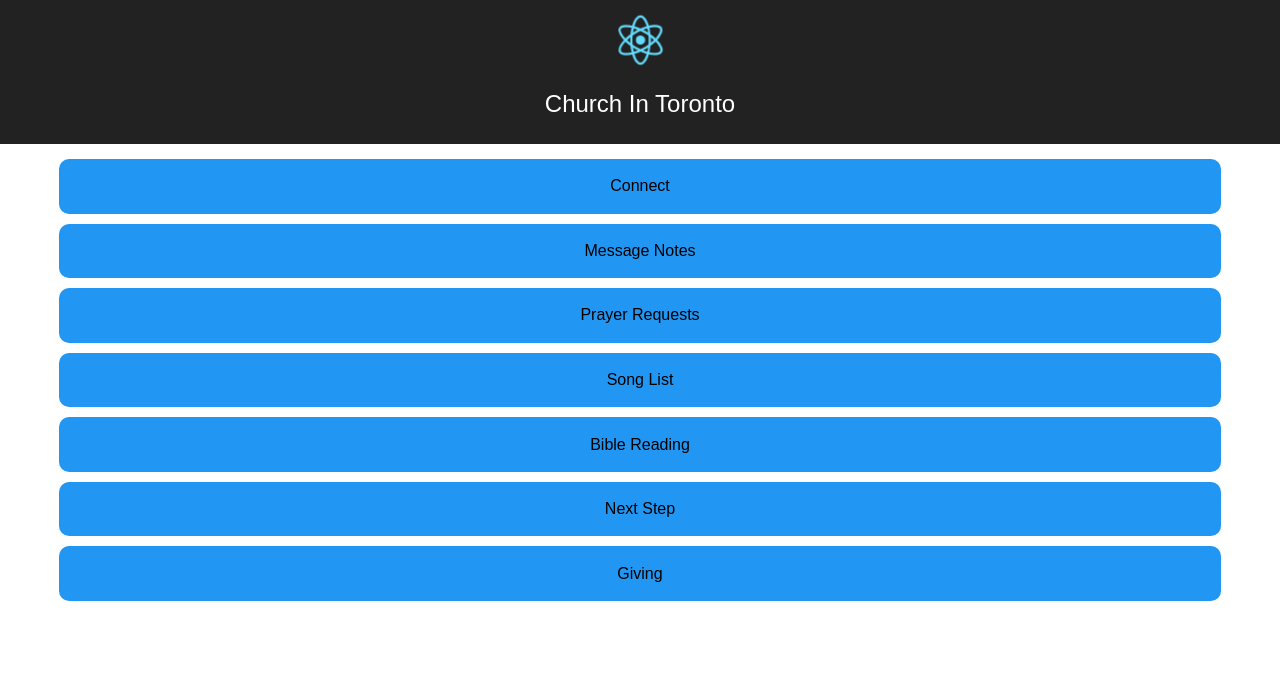
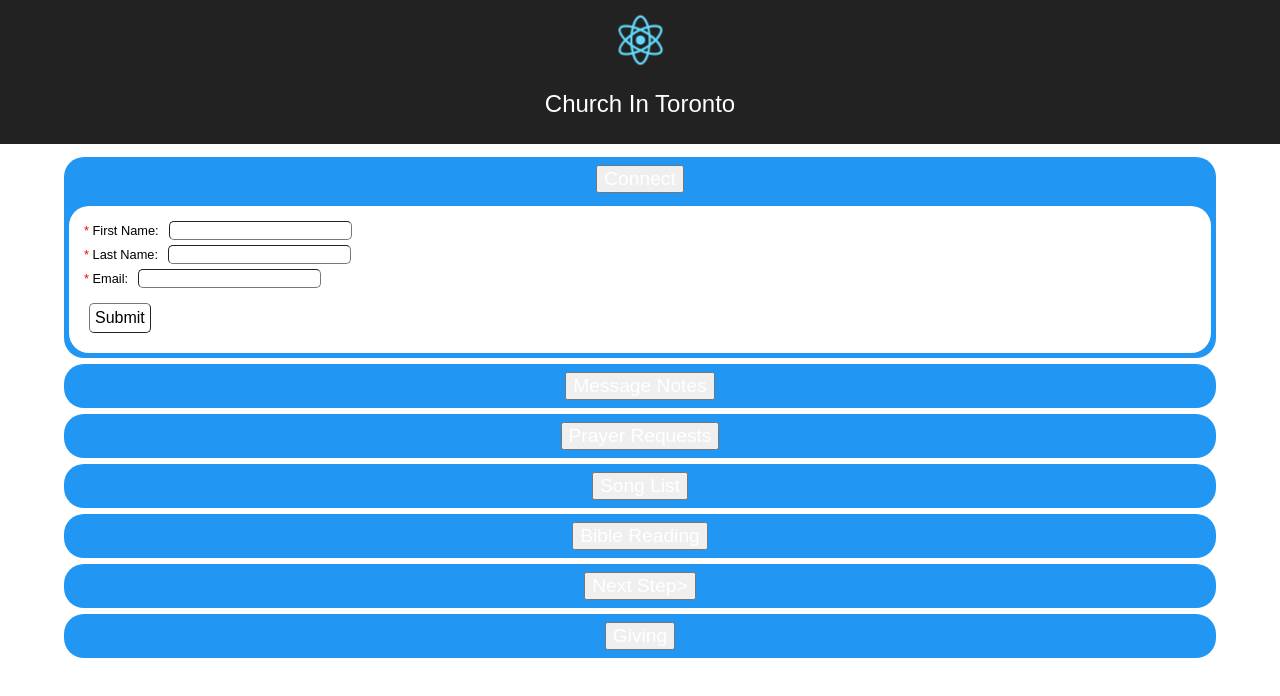
Before and after one commit to davyuu/cit-info-react, a React (Create React App) app: page / in a window 1280 px wide. Shown: the top 696 px of the page. Built offline with nearby package versions, Linux system fonts and the light colour scheme.

Commit message:
connect section

```diff
--- a/package.json
+++ b/package.json
@@ -4,7 +4,9 @@
   "private": true,
   "dependencies": {
     "react": "^16.0.0",
+    "react-collapse": "^4.0.3",
     "react-dom": "^16.0.0",
+    "react-motion": "^0.5.2",
     "react-scripts": "1.0.14"
   },
   "scripts": {
--- a/src/App.css
+++ b/src/App.css
@@ -34,14 +34,50 @@
 .Section {
   width: 90%;
   display: inline-block;
-  margin: 5px;
-  padding: 5px;
-  border-radius: 10px;
+  margin: 3px;
+  border-radius: 20px;
   background-color: #2196F3
 
 }
 
 .Section-title {
+  font-size: 1.2em;
+  font-weight: 400;
+  margin: 8px;
+  color: #FFF;
+}
+
+.Section-content {
+  margin: 5px;
+  padding: 10px;
+  text-align: left;
+  border-radius: 20px;
+  background-color: #FFF
+}
+
+.Connect-form-label {
+  display: block;
+  margin: 5px;
+  font-size: 0.8em;
+}
+
+.Connect-form-required {
+  color: #F00
+}
+
+.Connect-form-input {
+  margin-left: 10px;
+  border-width: 1px;
+  border-radius: 5px;
+  border-color: #777;
+}
+
+.Connect-form-submit {
+  margin: 10px;
+  padding: 5px;
   font-size: 1em;
-  font-weight: 300;
+  background-color: #FFF;
+  border-width: 1px;
+  border-radius: 5px;
+  border-color: #777;
 }
--- a/src/App.js
+++ b/src/App.js
@@ -1,36 +1,143 @@
-import React, { Component } from 'react';
+import React, {Component} from 'react';
+import {Collapse} from 'react-collapse';
 import logo from './logo.svg';
 import './App.css';
 
 class App extends Component {
+  constructor(props) {
+    super(props);
+    this.state = {
+      connectOpen: true,
+      messageOpen: false,
+      prayerOpen: false,
+      songOpen: false,
+      readingOpen: false,
+      nextOpen: false,
+      givingOpen: false,
+      firstName: '',
+      lastName: '',
+      email: '',
+    }
+  }
+
+  onConnectFormSubmit() {
+    console.log(this.state.firstName);
+  }
+
   render() {
     return (
       <div className="App">
         <header className="App-header">
-          <img src={logo} className="App-logo" alt="logo" />
+          <img src={logo} className="App-logo" alt="logo"/>
           <h1 className="App-title">Church In Toronto</h1>
         </header>
         <div className="Main">
           <div className="Section">
-            <h2 className="Section-title">Connect</h2>
+            <button
+              className="Section-title"
+              onClick={() => this.setState({
+                connectOpen: !this.state.connectOpen
+              })}
+            >
+              Connect
+            </button>
+            <Collapse isOpened={this.state.connectOpen}>
+              <div className="Section-content">
+                <label className="Connect-form-label">
+                  <span className="Connect-form-required">*</span> First Name:
+                  <input
+                    className="Connect-form-input"
+                    type="text"
+                    value={this.state.firstName}
+                    onChange={(e) => this.setState({firstName: e.target.value})}
+                  />
+                </label>
+                <label className="Connect-form-label">
+                  <span className="Connect-form-required">*</span> Last Name:
+                  <input
+                    className="Connect-form-input"
+                    type="text"
+                    value={this.state.lastName}
+                    onChange={(e) => this.setState({lastName: e.target.value})}
+                  />
+                </label>
+                <label className="Connect-form-label">
+                  <span className="Connect-form-required">*</span> Email:
+                  <input
+                    className="Connect-form-input"
+                    type="text"
+                    value={this.state.email}
+                    onChange={(e) => this.setState({email: e.target.value})}
+                  />
+                </label>
+                <button
+                  className="Connect-form-submit"
+                  onClick={() => this.onConnectFormSubmit()}
+                >
+                  Submit
+                </button>
+              </div>
+            </Collapse>
           </div>
           <div className="Section">
-            <h2 className="Section-title">Message Notes</h2>
+            <button
+              className="Section-title"
+              onClick={() => this.setState({
+                messageOpen: !this.state.messageOpen
+              })}
+            >
+              Message Notes
+            </button>
           </div>
           <div className="Section">
-            <h2 className="Section-title">Prayer Requests</h2>
+            <button
+              className="Section-title"
+              onClick={() => this.setState({
+                prayerOpen: !this.state.prayerOpen
+              })}
+            >
+              Prayer Requests
+            </button>
           </div>
           <div className="Section">
-            <h2 className="Section-title">Song List</h2>
+            <button
+              className="Section-title"
+              onClick={() => this.setState({
+                songOpen: !this.state.songOpen
+              })}
+            >
+              Song List
+            </button>
           </div>
           <div className="Section">
-            <h2 className="Section-title">Bible Reading</h2>
+            <button
+              className="Section-title"
+              onClick={() => this.setState({
+                readingOpen: !this.state.readingOpen
+              })}
+            >
+              Bible Reading
+            </button>
           </div>
           <div className="Section">
-            <h2 className="Section-title">Next Step</h2>
+            <button
+              className="Section-title"
+              onClick={() => this.setState({
+                nextOpen: !this.state.nextOpen
+              })}
+            >
+              Next Step>
+            </button>
           </div>
           <div className="Section">
-            <h2 className="Section-title">Giving</h2>
+            <button
+              className="Section-title"
+              onClick={() => this.setState({
+                givingOpen: !this.state.givingOpen
+              })}
+            >
+              Giving
+            </button>
           </div>
         </div>
       </div>
```
Also changed, not shown: 1 other file (tests, documents, lock files or other folders).
